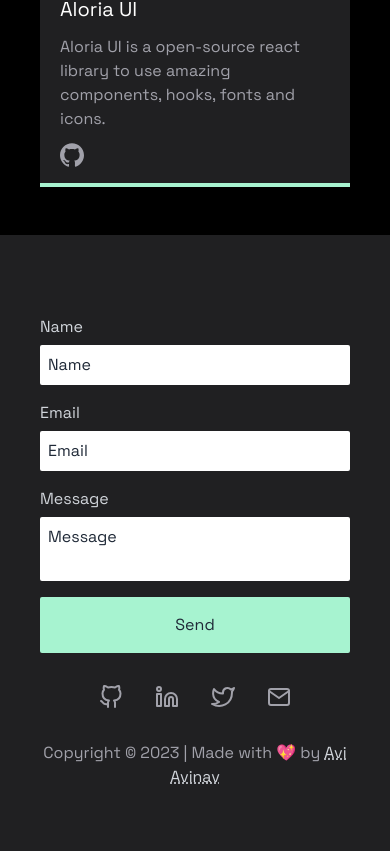
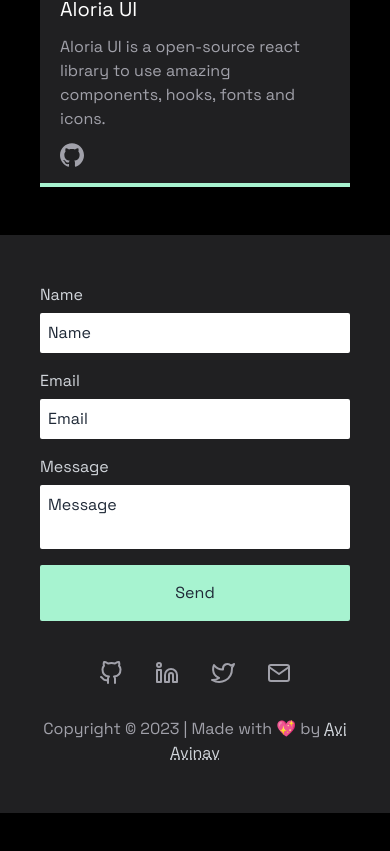
Before and after one commit to AviAvinav/aviav.me, a Next.js app: page / in a window 390 px wide. Shown: the part 3725-4576 px from the top of the page. After the commit the page ends 4538 px from the top, so only its background shows below. Built offline with nearby package versions, Linux system fonts and the light colour scheme.

Commit message:
small ui changes to footer

```diff
--- a/app/footer.tsx
+++ b/app/footer.tsx
@@ -7,7 +7,7 @@ const Footer = () => {
   return (
     <footer
       id="footer"
-      className="text-center flex flex-col md:flex-row justify-between bg-zinc-400 bg-opacity-20 px-10 sm:px-20 md:px-44 py-20"
+      className="text-center flex flex-col md:flex-row justify-between bg-zinc-400 bg-opacity-20 px-10 sm:px-20 md:px-44 py-12"
     >
       <Form />
       <div className="flex flex-col justify-center flex-1 space-y-8">
--- a/app/form.tsx
+++ b/app/form.tsx
@@ -49,7 +49,7 @@ const Form = () => {
   return (
     <form
       onSubmit={handleSubmit(onSubmit)}
-      className="flex flex-col flex-1 space-y-4 md:pr-40 mb-8 md:mb-0"
+      className="flex flex-col flex-1 space-y-4 md:pr-40 mb-10 md:mb-0"
     >
       <div className="flex flex-col space-y-1.5">
         <label htmlFor="name" className="text-gray-300 text-left">Name</label>
```
